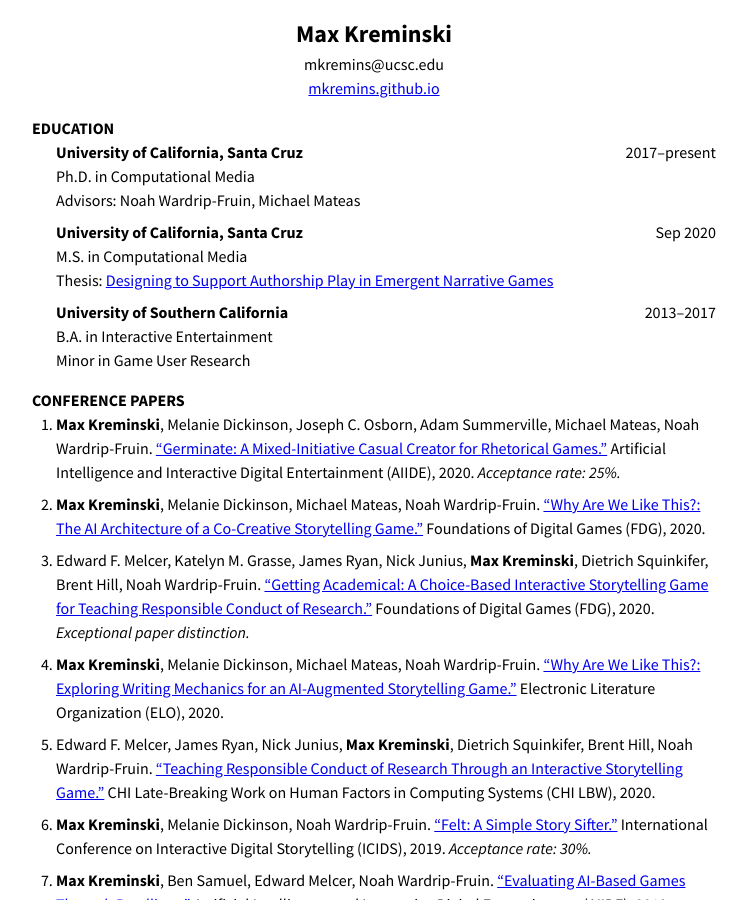
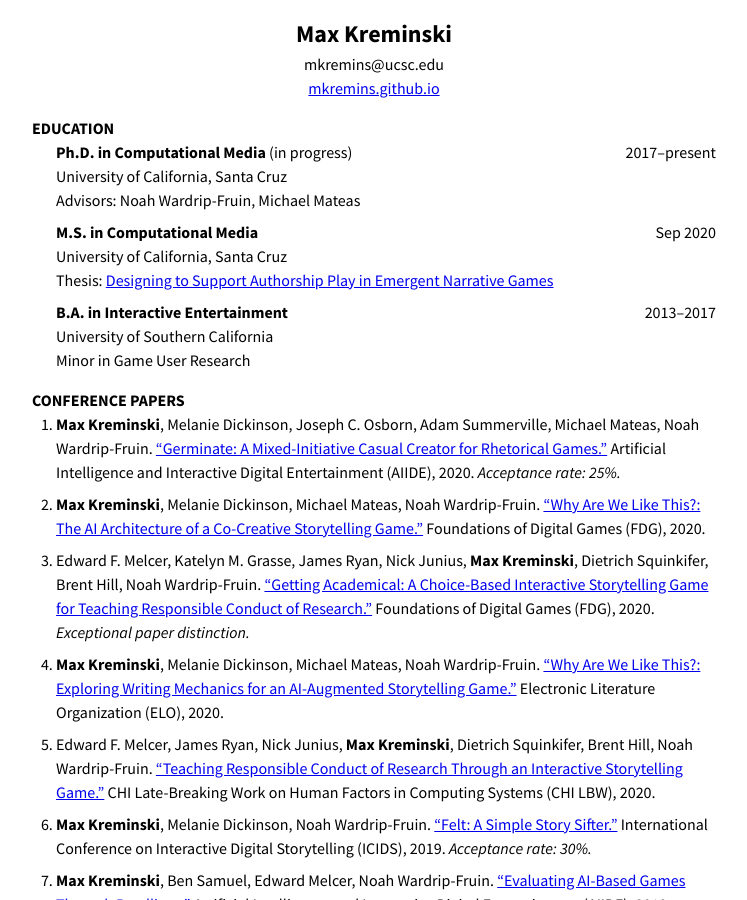
Before and after one commit to mkremins/mkremins.github.io, a Jekyll site: the page built from cv/index.html, in a window 1280 px wide and 900 px high. Shown: the whole window, without its empty margins (266-1013 px from the left). Built offline with Jekyll 4.4.1, drawn with Linux system fonts in a browser that asks for light colours.

Commit message:
List degree before school in CV 'Education' section

```diff
--- a/cv/index.html
+++ b/cv/index.html
@@ -65,20 +65,20 @@ layout: null
     <section>
       <h2>Education</h2>
       <div class="dated-entry">
-        <div class="dated-content"><strong>University of California, Santa Cruz</strong><br>
-        Ph.D. in Computational Media<br>
+        <div class="dated-content"><strong>Ph.D. in Computational Media</strong> (in progress)<br>
+        University of California, Santa Cruz<br>
         Advisors: Noah Wardrip-Fruin, Michael Mateas</div>
         <div class="dated-date">2017–present</div>
       </div>
       <div class="dated-entry">
-        <div class="dated-content"><strong>University of California, Santa Cruz</strong><br>
-        M.S. in Computational Media<br>
+        <div class="dated-content"><strong>M.S. in Computational Media</strong><br>
+        University of California, Santa Cruz<br>
         Thesis: <a href="/publications/MSThesis.pdf">Designing to Support Authorship Play in Emergent Narrative Games</a></div>
         <div class="dated-date">Sep 2020</div>
       </div>
       <div class="dated-entry">
-        <div class="dated-content"><strong>University of Southern California</strong><br>
-        B.A. in Interactive Entertainment<br>
+        <div class="dated-content"><strong>B.A. in Interactive Entertainment</strong><br>
+        University of Southern California<br>
         Minor in Game User Research</div>
         <div class="dated-date">2013–2017</div>
       </div>
```
